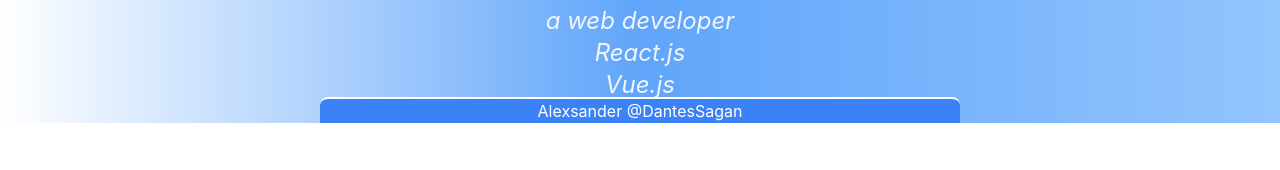
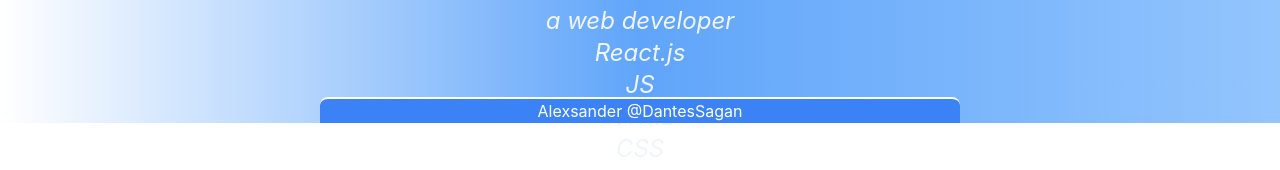
Before and after one commit to DantesSagan/portfolioReact, a React (Create React App) app: page / in a window 1280 px wide. Shown: the part 677-847 px from the top of the page. Before the commit the page ends 800 px from the top, so only its background shows below. Built offline with nearby package versions, Linux system fonts and the light colour scheme.

Commit message:
little changes on a greeting page

```diff
--- a/src/pages/greet.js
+++ b/src/pages/greet.js
@@ -20,7 +20,11 @@ export default function Greet() {
             <br />
             <em className='text-2xl'>React.js</em>
             <br />
-            <em className='text-2xl'>Vue.js</em>
+            <em className='text-2xl'>JS</em>
+            <br />
+            <em className='text-2xl'>HTML</em>
+            <br />
+            <em className='text-2xl'>CSS</em>
           </div>
         </div>
       </div>
```
